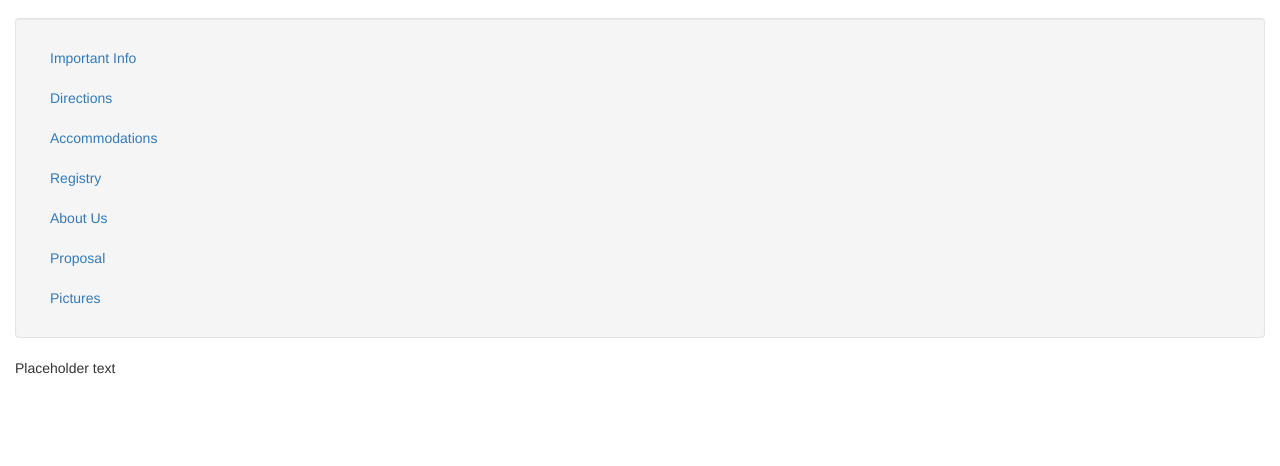
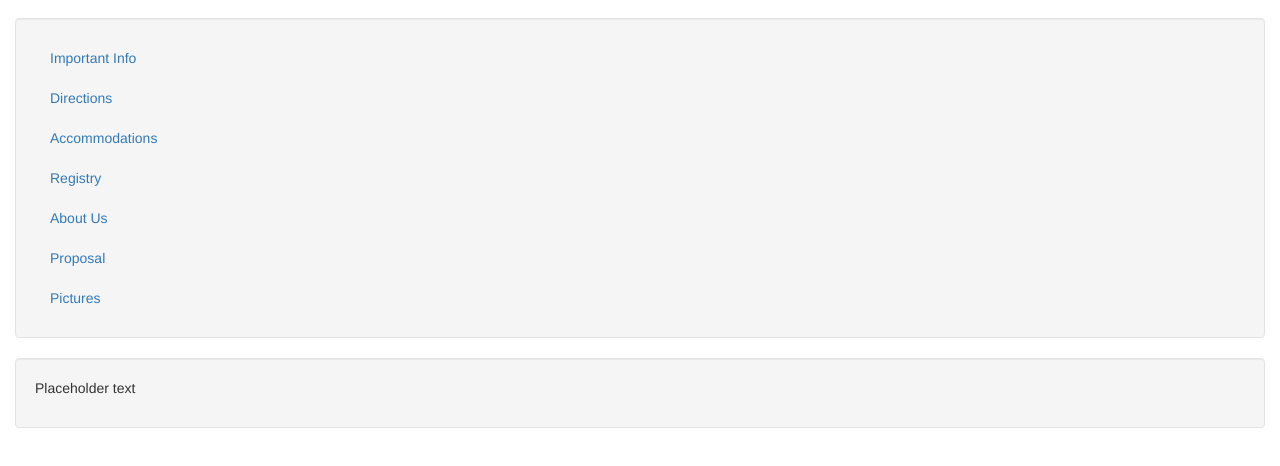
Before and after one commit to khamilton001/Wedding, a plain HTML site: page index.html in a window 1280 px wide. Shown: the part 102-568 px from the top of the page. Drawn offline with nearby package versions, Linux system fonts and the light colour scheme.

Commit message:
Fucking fucks

```diff
--- a/index.html
+++ b/index.html
@@ -42,7 +42,7 @@
 				</li>
 			</ul>
 		</div>
-		<div class="span10">
+		<div class="span10 well">
 			<!-- Site body -->
 			<!--<img src="SouthStreetEnd.jpg">-->
 			<p>Placeholder text</p>
```
